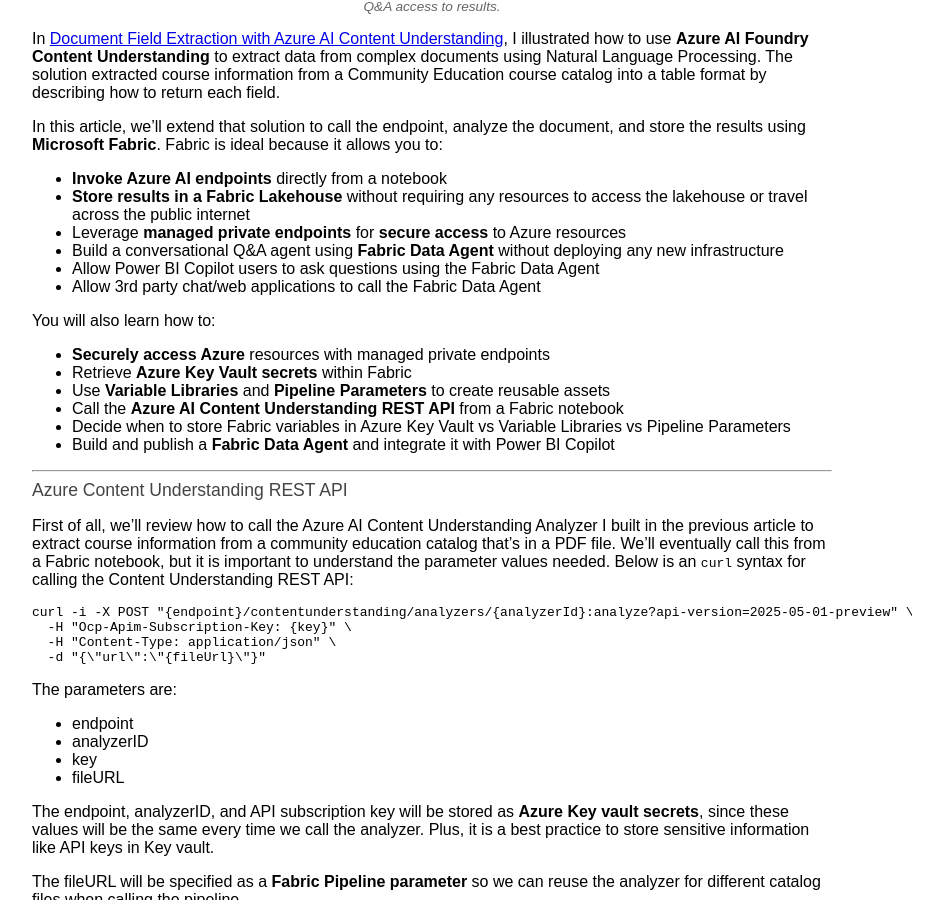
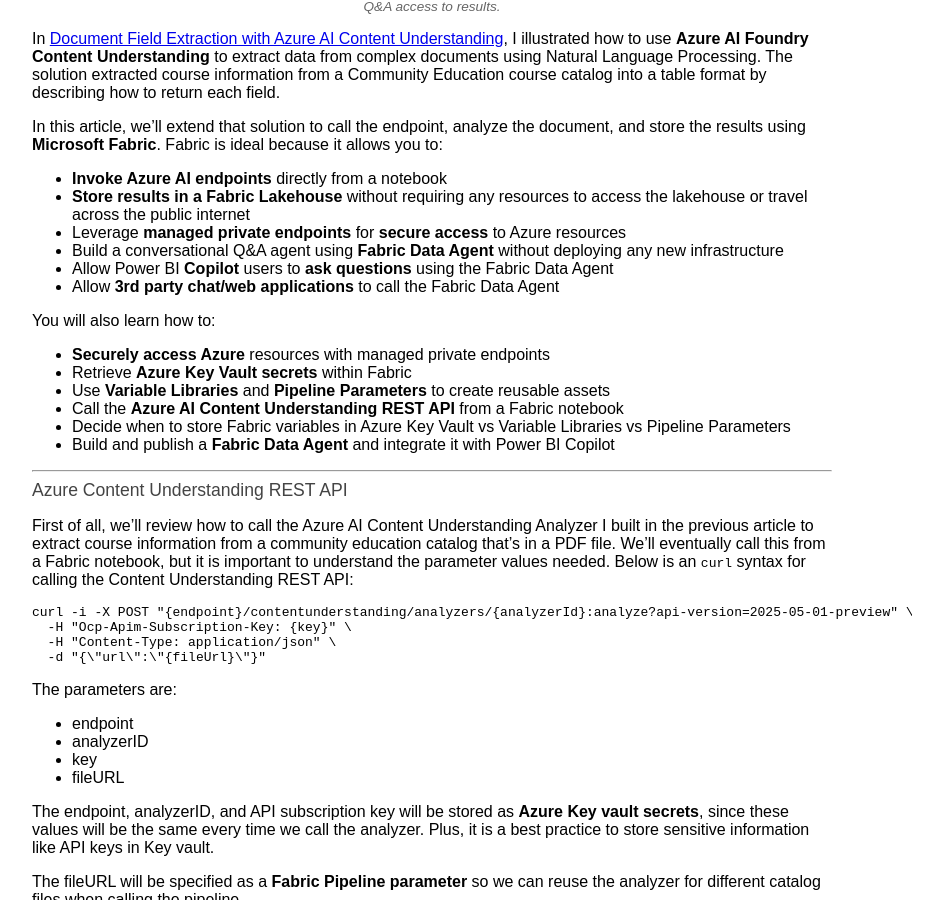
Before and after one commit to jehayesms/jean-hayes-ai-analytics, a Jekyll site: the page built from _posts/2025-10-21-integrating-azure-ai-with-fabric.md, in a window 1280 px wide and 900 px high, scrolled down 699 px. Shown: the whole window, without its empty margins (68-1011 px from the left). Built offline with Jekyll 4.4.1, drawn with Linux system fonts in a browser that asks for light colours; comment, search, counter and statistics services are not loaded; some of the changed text lies outside the part shown.

```diff
--- a/_posts/2025-10-21-integrating-azure-ai-with-fabric.md
+++ b/_posts/2025-10-21-integrating-azure-ai-with-fabric.md
@@ -16,8 +16,8 @@ In this article, we’ll extend that solution to call the endpoint, analyze the
 - **Store results in a Fabric Lakehouse** without requiring any resources to access the lakehouse or travel across the public internet
 - Leverage **managed private endpoints** for **secure access** to Azure resources
 - Build a conversational Q&A agent using **Fabric Data Agent** without deploying any new infrastructure
-- Allow Power BI Copilot users to ask questions using the Fabric Data Agent
-- Allow 3rd party chat/web applications to call the Fabric Data Agent
+- Allow Power BI **Copilot** users to **ask questions** using the Fabric Data Agent
+- Allow **3rd party chat/web applications** to call the Fabric Data Agent
 
 You will also learn how to:
 
@@ -117,7 +117,9 @@ Create a new Lakehouse if you do not want to use an existing warehouse.
 
 ## Create a Notebook
 
-Download the python notebook: [Download the Fabric AI Content Understanding Notebook]({{ '/assets/notebooks/fabric-ai-cu/nbGetCourseInfo.ipynb' | relative_url }})
+<a href="{{ '/assets/notebooks/fabric-ai-cu/nbGetCourseInfo.ipynb' | relative_url }}" download>
+  📥 Download the python notebook
+</a>
 
 Then go to your Fabric Workspace and select Import from the top menu:
 
```
